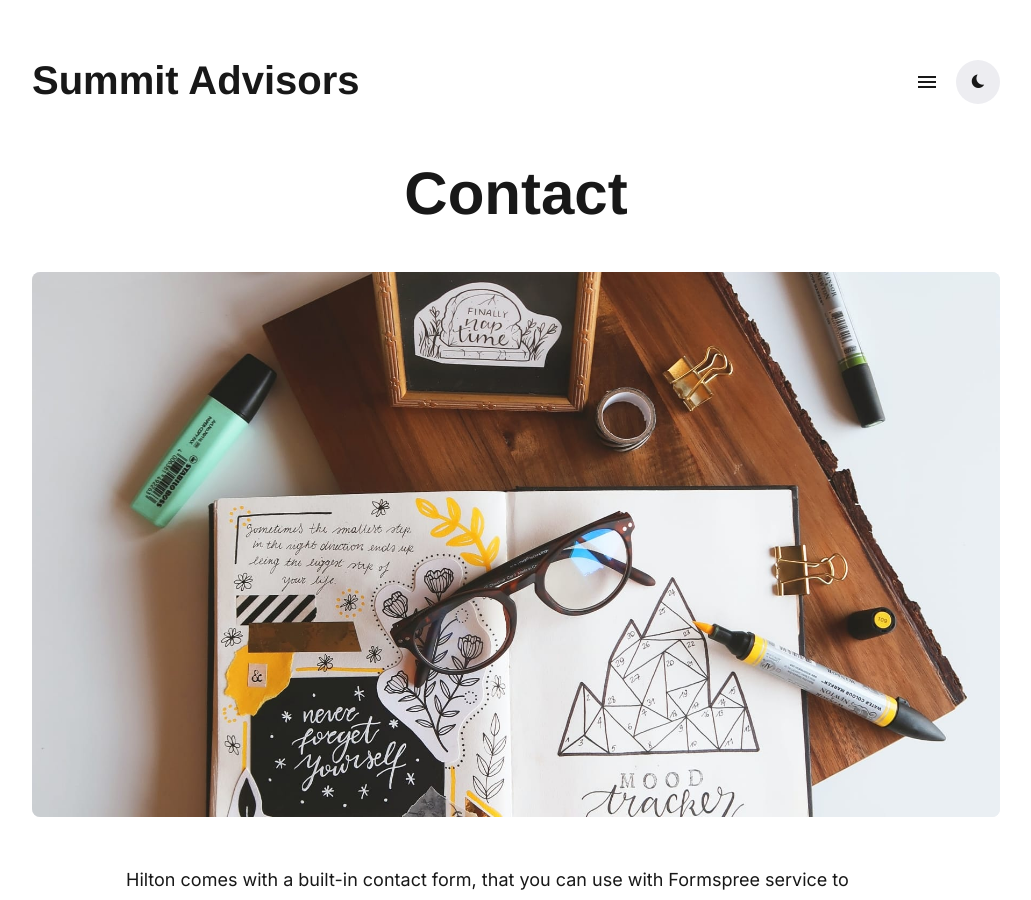
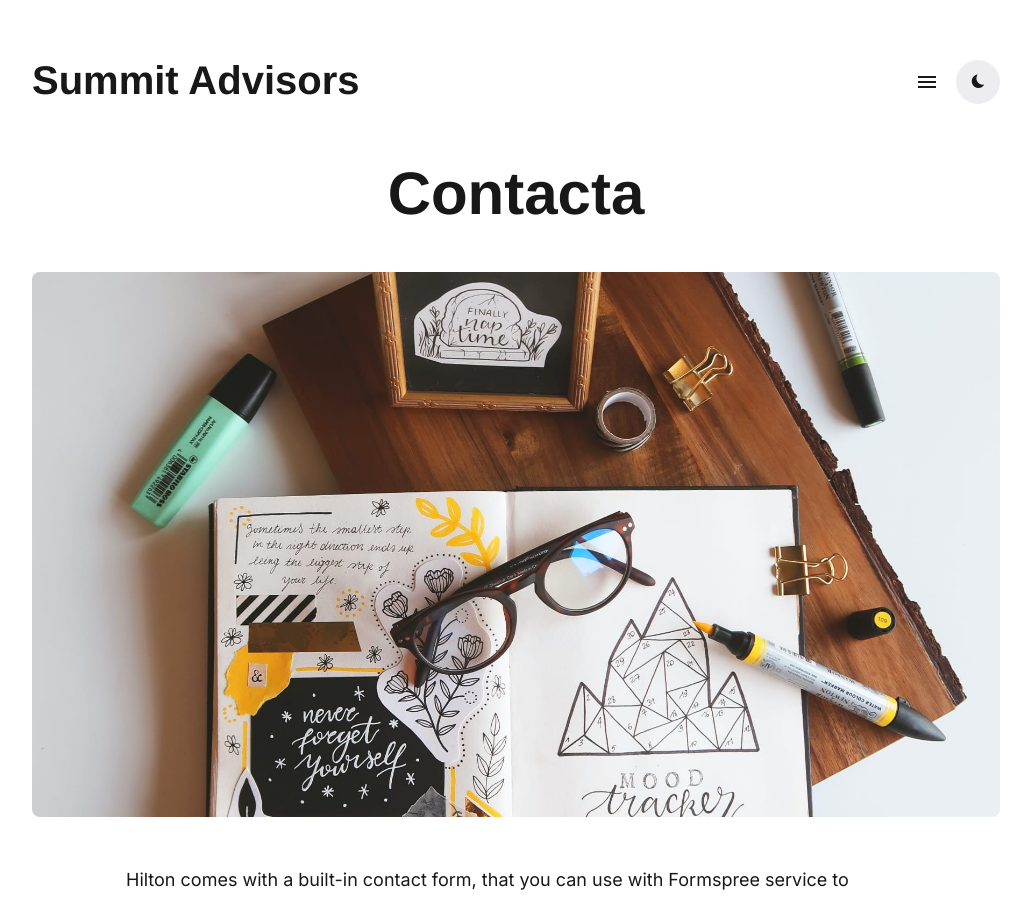
Before and after one commit to DannieBGoode/summit-advisors, a Jekyll site: the page built from _pages/contact.md, in a window 1280 px wide and 900 px high. Shown: the whole window, without its empty margins (124-1155 px from the left). Built offline with Jekyll 4.4.1, drawn with Linux system fonts in a browser that asks for light colours; nearby versions of some CDN libraries; some web fonts are replaced.

Commit message:
contact page config added to admin

```diff
--- a/_pages/contact.html
+++ b/_pages/contact.md
@@ -1,17 +1,17 @@
 ---
 layout: page
-title: Contact
+title: Contacta
 permalink: /contact/
 image: '/images/16.jpg'
 ---
 
 <div class="form-box">
   <div class="contact-head">
-    {% if site.data.settings.contact.description %}
-      <p class="contact-description">{{site.data.settings.contact.description}}</p>
+    {% if site.data.contact.description %}
+      <p class="contact-description">{{site.data.contact.description}}</p>
     {% endif %}
   </div>
-  <form class="form" action="{% if site.data.settings.contact.email %}https://formspree.io/f/{{site.data.settings.contact.email}}{% else %}#{% endif %}" method="POST">
+  <form class="form" action="{% if site.data.contact.email %}https://formspree.io/f/{{site.data.contact.email}}{% else %}#{% endif %}" method="POST">
     <div class="form__group">
       <label class="form__label screen-reader-text" for="form-name">Your Name</label>
       <input class="form__input" id="form-name" type="text" name="name" placeholder="Nombre" required>
--- a/admin/config.yml
+++ b/admin/config.yml
@@ -41,6 +41,11 @@
           - { label: Hero Image, name: image, widget: image, choose_url: true, hint: 'Imagen de la persona' }
           - { label: Link, name: link, widget: string, hint: 'Enlace externo que representa a la persona', required: false }
           - { label: Content, name: content, widget: string, hint: 'Testimonio, una sola frase.' }
+    - label: "Contacto"
+      name: "contact"
+      file: "_data/contact.yml"
+      fields:
+        - { label: Descripción, name: description, widget: string, hint: 'Descripción del formulario de contacto' }
     - label: "Ajustes"
       name: "global"
       file: "_data/global.yml"
```
Also changed, not shown: _data/contact.yml (added, +8 -0 lines).
